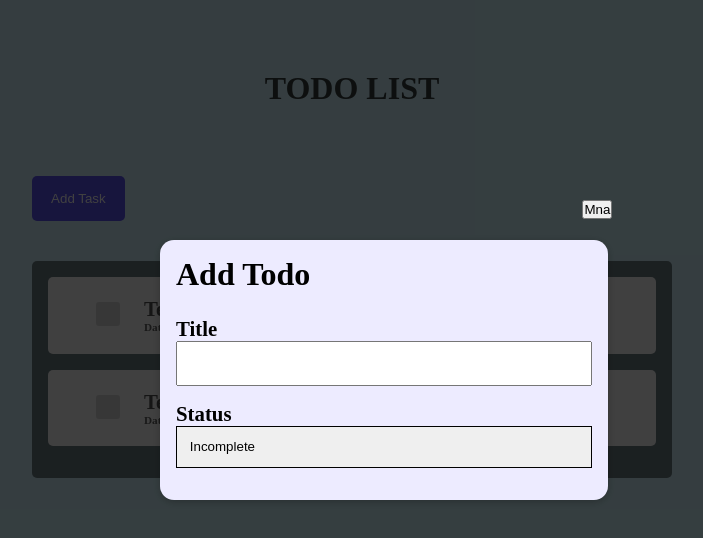
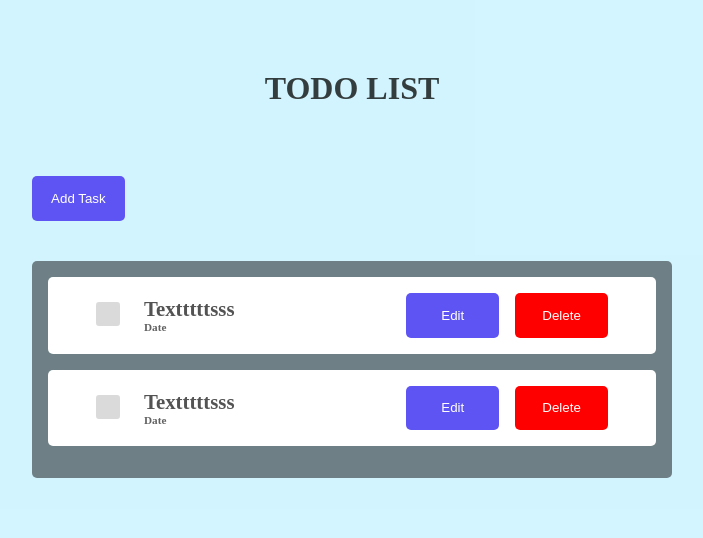
Before and after one commit to Fedozie/uno-proj, a React (Create React App) app: page / in a window 1280 px wide. Shown: the top 538 px of the page, without its empty margins (288-991 px from the left). Built offline with nearby package versions, Linux system fonts and the light colour scheme.

Commit message:
feat: completed the UI

```diff
--- a/src/components/UI/button.js
+++ b/src/components/UI/button.js
@@ -1,7 +1,6 @@
 import styles from './button.module.scss';
 
 const Button = ({text, className, ...rest}) => {
-    // const xClassName = className;
 
     return (
         <button
--- a/src/components/UI/modal.js
+++ b/src/components/UI/modal.js
@@ -1,29 +1,42 @@
 
+import Button from './button';
 import styles from './modal.module.scss';
 
 
-const Backdrop = ({onClose}) => {
-    return(
-        <div className={styles.backdrop} onClick = {onClose}></div>
+const Backdrop = ({ onClose }) => {
+    return (
+        <div className={styles.backdrop} onClick={onClose}></div>
     )
 }
 
-const ModalOverlay = ({children}) => {
-    return(
+const ModalOverlay = ({ children }) => {
+    return (
         <div className={styles.modal}>
             <div className={styles.content}>{children}</div>
         </div>
     )
 }
 
-const Modal = ({children, onClose}) => {
-    return (
-        <div className = {styles.container}>
-            <Backdrop onClose={onClose}/>
-            <button className={styles.button}>Mna</button>
-            <ModalOverlay>{children}</ModalOverlay>
-        </div>
-    );
+const Modal = ({ children, onClose }) => {
+    const btnStyle = {
+        position: "absolute",
+        top: "22vh",
+        left: "63.5%",
+        zIndex: "40"
+    }
+
+return (
+    <div className={styles.container}>
+        <Backdrop onClose={onClose} />
+        <Button
+            text={"Close"}
+            className={"dlt"}
+            style={btnStyle}
+            onClick = {onClose}
+        />
+        <ModalOverlay>{children}</ModalOverlay>
+    </div>
+);
 }
 
 export default Modal;
--- a/src/components/UI/modal.module.scss
+++ b/src/components/UI/modal.module.scss
@@ -23,12 +23,4 @@
     border-radius: 14px;
     box-shadow: 0 2px 8px rgba(0, 0, 0, 0.25);
     z-index: 30;
-
 }
-
-.button{
-    position: absolute;
-    top: 25vh;
-    left: 68%;
-    z-index: 40;
-}
--- a/src/components/UI/selectInput.module.scss
+++ b/src/components/UI/selectInput.module.scss
@@ -6,7 +6,9 @@
         width: 100%;
         padding: .8rem;
         outline: none;
-        border: 1px solid black;
+        color: hsl(246, 5%, 42%);
+        border: 1px solid hsl(246, 5%, 42%);
+        border-radius: 5px;
         appearance: none;
         -webkit-appearance: none;
         -moz-appearance: none;
--- a/src/components/main/main.js
+++ b/src/components/main/main.js
@@ -8,17 +8,24 @@ import styles from './main.module.scss';
 import AddTodo from '../todos/addTodo';
 
 const Main = () => {
-    const [addTask, setAddTask] = useState(true);
+    const [addTask, setAddTask] = useState(false);
 
-    const addTaskHandler = () => {
-        setAddTask(true)
+    const openAddTask = () => {
+        setAddTask(true);
+    }
+
+    const closeAddTask = () => {
+        setAddTask(false);
     }
 
     return (
         <section className={styles.main}>
-            {addTask && <AddTodo/>}
+            {addTask && <AddTodo closeAddTodo = {closeAddTask}/>}
             <div>
-                <Button text = {"Add Task"} onClick = {addTaskHandler}/>
+                <Button
+                    text = {"Add Task"}
+                    onClick = {openAddTask}
+                />
             </div>
             <TodoContainer/>
         </section>
--- a/src/components/todos/addTodo.js
+++ b/src/components/todos/addTodo.js
@@ -5,7 +5,7 @@ import SelectInput from "../UI/selectInput";
 import styles from "./addTodo.module.scss";
 
 
-const AddTodo = () => {
+const AddTodo = ({closeAddTodo}) => {
 
     const options = [
         { value: 'incompelete', text: 'Incomplete' },
@@ -13,7 +13,7 @@ const AddTodo = () => {
     ]
 
     return (
-        <Modal>
+        <Modal onClose={closeAddTodo}>
             <h2 className={styles.heading}>Add Todo</h2>
             <div className={styles["topics-section"]}>
                 <label htmlFor="title" className={styles.topics}>Title</label>
--- a/src/components/todos/addTodo.module.scss
+++ b/src/components/todos/addTodo.module.scss
@@ -1,8 +1,7 @@
-
-
 .heading{
     font-size: 2rem;
     margin-bottom: 1.5rem;
+    color: hsl(246, 5%, 42%);
 }
 
 .topics-section{
@@ -12,6 +11,8 @@
     & > input[type="text"]{
         width: 100%;
         padding: .8rem;
+        border: 1px solid hsl(246, 5%, 42%);
+        border-radius: 5px;
     }
 }
 
@@ -19,4 +20,5 @@
     font-size: 1.3rem;
     font-weight: bold;
     cursor: pointer;
+    color: hsl(246, 5%, 42%);
 }
```
